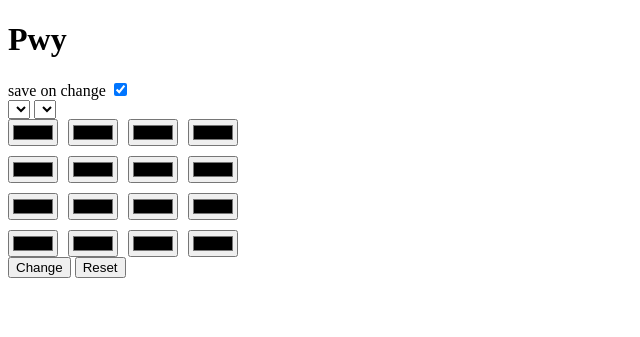
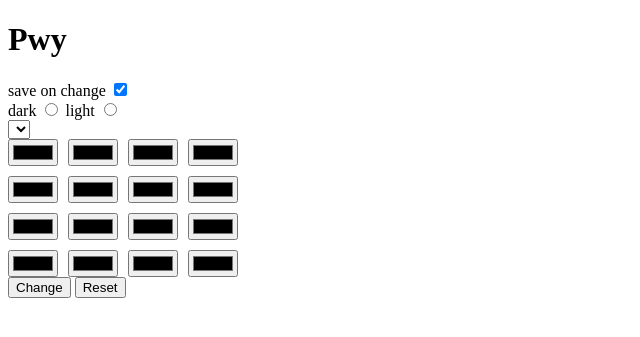
Before and after one commit to png261/pywalc, a Flask app: page / in a window 1280 px wide. Shown: the top 337 px of the page, without its empty margins (0-640 px from the left). Run offline with Flask 2, Linux system fonts and the light colour scheme; data that the repository does not hold is empty; parts of the project's set-up code (start-up, migrations or seed data) failed here and were passed over.

Commit message:
add basic render themes

```diff
--- a/localhost/app/static/js/main.js
+++ b/localhost/app/static/js/main.js
@@ -1,14 +1,16 @@
+
+const section_theme = document.querySelector("section#theme")
+const select_theme = document.querySelector('select[name="theme_name"]')
+
+const section_wallpaper = document.querySelector("section#wallpaper")
+const gallery = section_wallpaper.querySelector("#gallery")
+
+
+const section_color = document.querySelector("section#colors")
+const colorInputs = section_color.querySelectorAll('input[type="color"]')
+
 const section_option = document.querySelector("section#options")
-const section_color = document.querySelector("section#colors")
-const section_wallpaper = document.querySelector("section#wallpaper")
-const section_theme = document.querySelector("section#theme")
-
-const gallery = section_wallpaper.querySelector("#gallery")
-const select_dark = document.querySelector('select[name="dark"]')
-const select_light = document.querySelector('select[name="light"]')
-
 const optionInputs = section_option.querySelectorAll('input')
-const colorInputs = section_color.querySelectorAll('input[type="color"]')
 
 const btn_changeAll = document.querySelector("button#changeAll")
 const btn_reset = document.querySelector("button#reset")
@@ -16,6 +18,7 @@ const btn_reset = document.querySelector("button#reset")
 const BASE_URL = ""
 const OPTION = {
     update_on_change : true,
+    theme_option: "light",
 }
 
 let PYWAL, WALLPAPERS;
@@ -55,7 +58,9 @@ async function renderGallery() {
 
 async function renderTheme(){
     themes = await fetchData("theme")
+	select_theme.innerHTML = themes[OPTION.theme_option].reduce((html,theme) => html +=`<option>${theme}</option>`,"")
 }
+
 
 async function updateColor({name, value}) {
     if (!OPTION.update_on_change) return;
@@ -98,6 +103,7 @@ function handleEvent() {
 async function app() {
     PYWAL = await fetchData("all")
     renderGallery()
+    renderTheme()
     renderColors()
     handleEvent()
 }
--- a/localhost/app/templates/index.html
+++ b/localhost/app/templates/index.html
@@ -14,9 +14,14 @@
 </section>
 
 <section id="theme">
-	<select name="dark">
-	</select>
-	<select name="light">
+	<label for="">dark</label>
+	<input type="radio" name="theme-option" value="dark"/>
+
+	<label for="">light</label>
+	<input type="radio" name="theme-option" value="light"/>
+	<br>
+
+	<select name="theme_name">
 	</select>
 </section>
 
```
Also changed, not shown: 1 other file.
